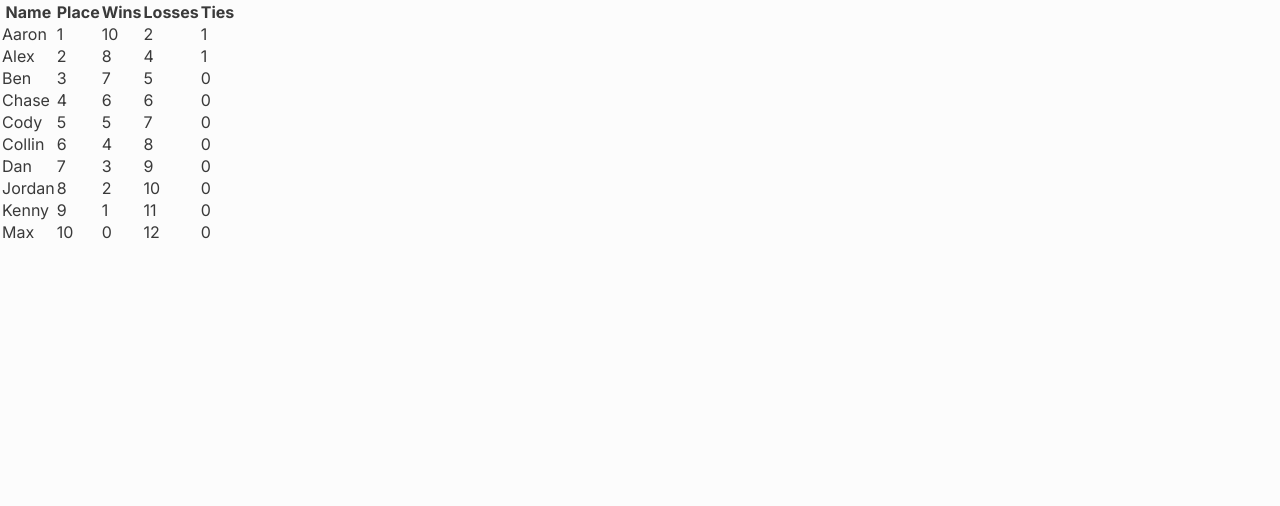
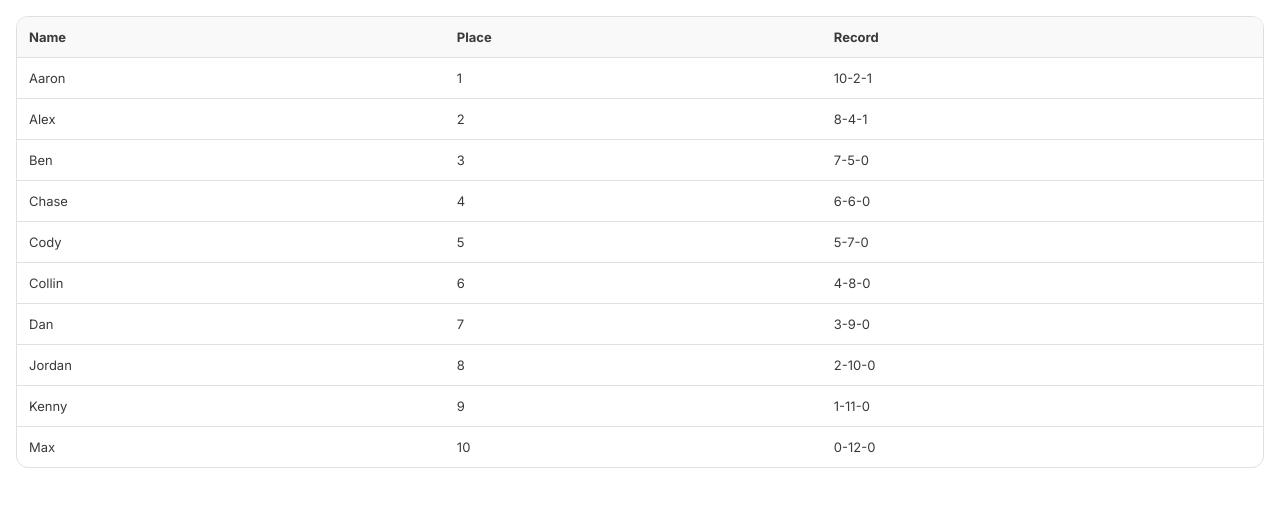
Before and after one commit to jordanwilliams/fantasy-football, a Next.js app: page / in a window 1280 px wide. Shown: the top 506 px of the page. Built offline with nearby package versions, Linux system fonts and the light colour scheme.

Commit message:
Style the table

```diff
--- a/app/globals.css
+++ b/app/globals.css
@@ -1,6 +1,21 @@
 :root {
-	--color-bg: #fcfcfc;
+	/* --color-bg: #fcfcfc; */
 	--color-fg: #3a3a3a;
+	--color-gray-1: rgb(249, 249, 249);
+	--color-gray-2: rgb(224, 224, 224);
+	--color-gray-3: rgb(131, 131, 131);
+	--color-border: var(--color-gray-2);
+
+	--spacing-1: 4px;
+	--spacing-2: 8px;
+	--spacing-3: 12px;
+	--spacing-4: 16px;
+	--spacing-5: 20px;
+
+	--border: 1px solid var(--color-border);
+	--border-radius-table: 12px;
+
+	--font-size-small: 13px;
 }
 
 @media (prefers-color-scheme: dark) {
--- a/components/seasons.tsx
+++ b/components/seasons.tsx
@@ -6,6 +6,7 @@ import type { Season } from '@/data/seasons';
 import { seasons, seasonsData } from '@/data/seasons';
 
 import {
+	TableContainer,
 	Table,
 	TableHead,
 	TableHeadCell,
@@ -20,15 +21,13 @@ export function Seasons() {
 	const seasonData = seasonsData[season];
 
 	return (
-		<div>
+		<TableContainer>
 			<Table>
 				<TableHead>
 					<TableRow>
 						<TableHeadCell>Name</TableHeadCell>
 						<TableHeadCell>Place</TableHeadCell>
-						<TableHeadCell>Wins</TableHeadCell>
-						<TableHeadCell>Losses</TableHeadCell>
-						<TableHeadCell>Ties</TableHeadCell>
+						<TableHeadCell>Record</TableHeadCell>
 					</TableRow>
 				</TableHead>
 				<TableBody>
@@ -37,18 +36,17 @@ export function Seasons() {
 							place,
 							record: { wins, losses, ties },
 						} = seasonData[id];
+
 						return (
 							<TableRow key={id}>
 								<TableCell>{firstName}</TableCell>
 								<TableCell>{place}</TableCell>
-								<TableCell>{wins}</TableCell>
-								<TableCell>{losses}</TableCell>
-								<TableCell>{ties}</TableCell>
+								<TableCell>{`${wins}-${losses}-${ties}`}</TableCell>
 							</TableRow>
 						);
 					})}
 				</TableBody>
 			</Table>
-		</div>
+		</TableContainer>
 	);
 }
--- a/components/table.module.css
+++ b/components/table.module.css
@@ -0,0 +1,28 @@
+.tableContainer {
+	display: flex;
+	border: var(--border);
+	border-radius: var(--border-radius-table);
+	margin: var(--spacing-4);
+	overflow: hidden;
+}
+
+.table {
+	border-collapse: collapse;
+	width: 100%;
+	font-size: var(--font-size-small);
+	text-align: left;
+}
+
+.tableHead {
+	background-color: var(--color-gray-1);
+}
+
+.tableRow:first-child,
+.tableRow:not(:last-child) {
+	border-bottom: var(--border);
+}
+
+.tableHeadCell,
+.tableCell {
+	padding: var(--spacing-3);
+}
--- a/components/table.tsx
+++ b/components/table.tsx
@@ -1,5 +1,9 @@
 import { ReactNode } from 'react';
 import styles from './table.module.css';
+
+type TableContainerProps = {
+	children: ReactNode;
+};
 
 type TableProps = {
 	children: ReactNode;
@@ -21,26 +25,30 @@ type TableDataProps = {
 	children: ReactNode;
 };
 
+export function TableContainer({ children }: TableContainerProps) {
+	return <div className={styles.tableContainer}>{children}</div>;
+}
+
 export function Table({ children }: TableProps) {
-	return <table className="">{children}</table>;
+	return <table className={styles.table}>{children}</table>;
 }
 
 export function TableHead({ children }: TableHeadProps) {
-	return <thead className="">{children}</thead>;
+	return <thead className={styles.tableHead}>{children}</thead>;
 }
 
 export function TableHeadCell({ children }: TableHeadProps) {
-	return <th className="">{children}</th>;
+	return <th className={styles.tableHeadCell}>{children}</th>;
 }
 
 export function TableRow({ children }: TableRowProps) {
-	return <tr className="">{children}</tr>;
+	return <tr className={styles.tableRow}>{children}</tr>;
 }
 
 export function TableBody({ children }: TableBodyProps) {
-	return <tbody className="">{children}</tbody>;
+	return <tbody>{children}</tbody>;
 }
 
 export function TableCell({ children }: TableDataProps) {
-	return <td className="">{children}</td>;
+	return <td className={styles.tableCell}>{children}</td>;
 }
```
